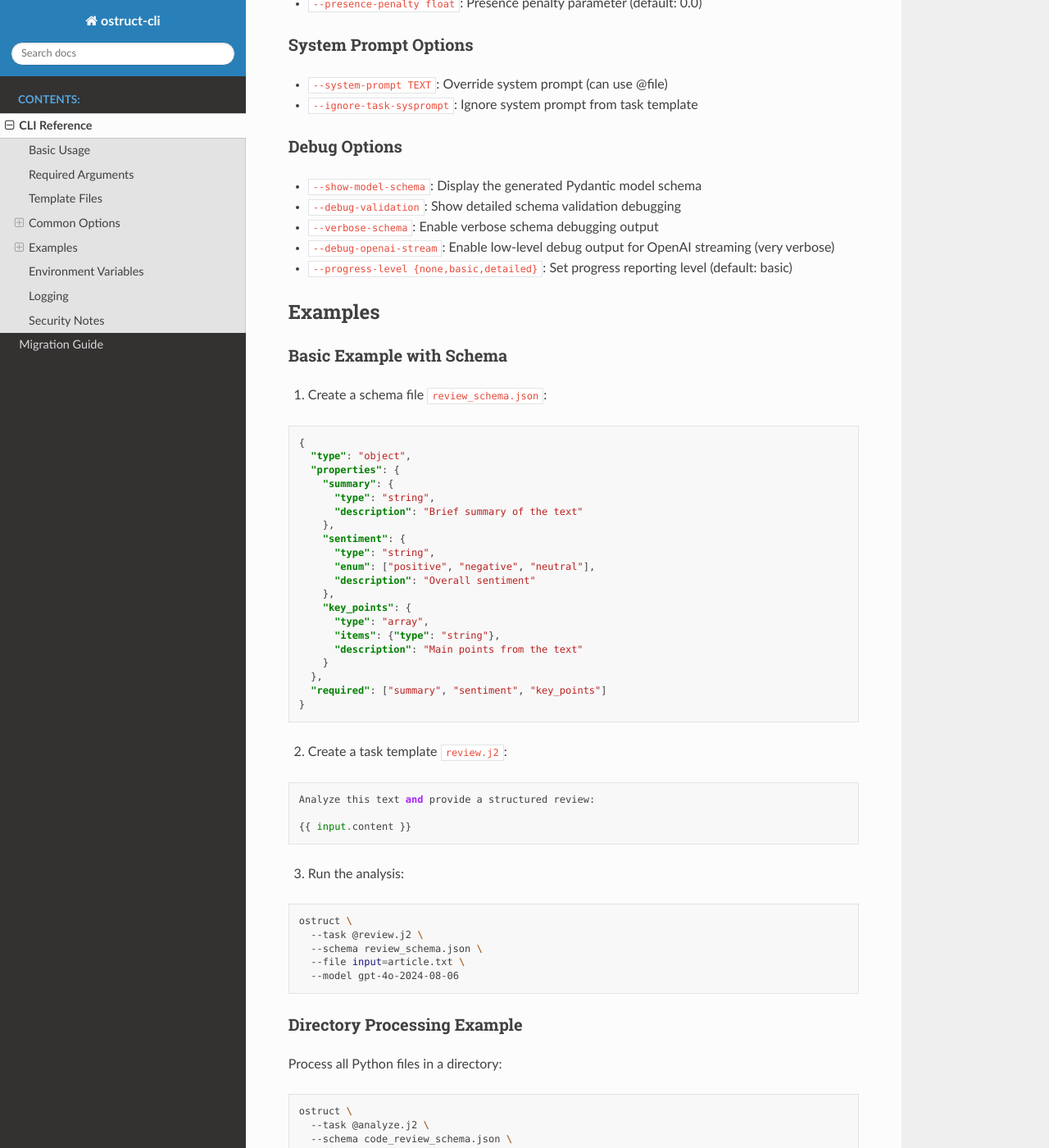
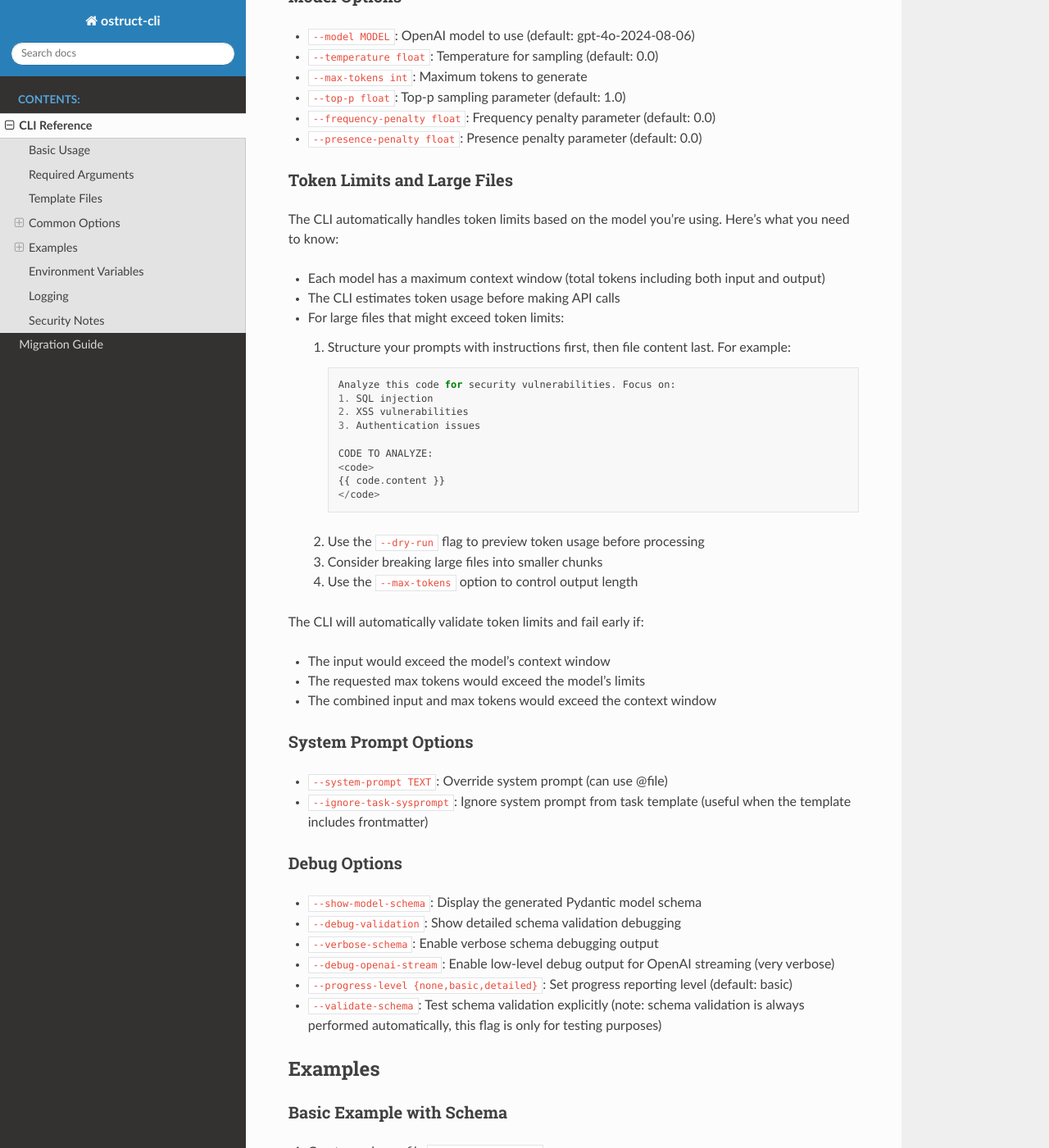
Before and after one commit to yaniv-golan/ostruct, a Sphinx documentation site: the page built from docs/source/cli.md, in a window 1280 px wide and 1400 px high, scrolled down 1420 px. Shown: the whole window at 82% size. Built offline with Sphinx 7.4.7 and the Read the Docs theme 3.1.0, drawn with Linux system fonts in a browser that asks for light colours; some of the changed text lies outside the part shown.

Commit message:
Updated docs

````diff
--- a/docs/source/cli.md
+++ b/docs/source/cli.md
@@ -20,6 +20,15 @@
 - Enables proper syntax highlighting in most editors
 - Makes it clear the file contains template logic
 - Follows industry standards for Jinja2 templates
+
+Templates can include system prompts using YAML frontmatter at the start of the file:
+
+```
+---
+system_prompt: You are an expert code reviewer focusing on security.
+---
+Review this code: {{ code.content }}
+```
 
 While the CLI accepts templates with any extension (when prefixed with `@`), we recommend using `.j2` for better tooling support and clarity.
 
@@ -48,10 +57,41 @@
 - `--frequency-penalty float`: Frequency penalty parameter (default: 0.0)
 - `--presence-penalty float`: Presence penalty parameter (default: 0.0)
 
+### Token Limits and Large Files
+
+The CLI automatically handles token limits based on the model you're using. Here's what you need to know:
+
+- Each model has a maximum context window (total tokens including both input and output)
+- The CLI estimates token usage before making API calls
+- For large files that might exceed token limits:
+  1. Structure your prompts with instructions first, then file content last. For example:
+
+     ```
+     Analyze this code for security vulnerabilities. Focus on:
+     1. SQL injection
+     2. XSS vulnerabilities
+     3. Authentication issues
+
+     CODE TO ANALYZE:
+     <code>
+     {{ code.content }}
+     </code>
+     ```
+
+  2. Use the `--dry-run` flag to preview token usage before processing
+  3. Consider breaking large files into smaller chunks
+  4. Use the `--max-tokens` option to control output length
+
+The CLI will automatically validate token limits and fail early if:
+
+- The input would exceed the model's context window
+- The requested max tokens would exceed the model's limits
+- The combined input and max tokens would exceed the context window
+
 ### System Prompt Options
 
 - `--system-prompt TEXT`: Override system prompt (can use @file)
-- `--ignore-task-sysprompt`: Ignore system prompt from task template
+- `--ignore-task-sysprompt`: Ignore system prompt from task template (useful when the template includes frontmatter)
 
 ### Debug Options
 
@@ -60,6 +100,7 @@
 - `--verbose-schema`: Enable verbose schema debugging output
 - `--debug-openai-stream`: Enable low-level debug output for OpenAI streaming (very verbose)
 - `--progress-level {none,basic,detailed}`: Set progress reporting level (default: basic)
+- `--validate-schema`: Test schema validation explicitly (note: schema validation is always performed automatically, this flag is only for testing purposes)
 
 ## Examples
 
@@ -178,37 +219,39 @@
 
 ### Handling Large Files
 
-When working with large files, it's recommended to structure your prompt to place the file content at the end, delimited by clear markers. This helps the model better understand the context and improves processing of large documents.
+When working with large files, proper prompt structure is crucial for effective processing:
 
-1. Create a schema for claims extraction (`claims_schema.json`):
+1. Always place instructions before the content:
+   - Start with clear, specific instructions
+   - List any special considerations or focus areas
+   - Define the expected structure of the analysis
 
-```json
-{
-  "type": "object",
-  "properties": {
-    "claims": {
-      "type": "array",
-      "items": {
-        "type": "object",
-        "properties": {
-          "claim": {
-            "type": "string",
-            "description": "The extracted claim"
-          },
-          "source": {
-            "type": "string",
-            "description": "Source or context of the claim"
-          }
-        },
-        "required": ["claim"]
-      }
-    }
-  },
-  "required": ["claims"]
-}
-```
+2. Place file content at the end with clear delimiters:
 
-2. Run the analysis with delimited content:
+   ```
+   Review this Python code for performance issues.
+   Focus on:
+   - Time complexity
+   - Memory usage
+   - Database query efficiency
+
+   <python_code>
+   {{ code.content }}
+   </python_code>
+   ```
+
+   This structure helps because:
+   - The model sees instructions first, improving focus
+   - Delimiters help the model distinguish between instructions and content
+   - If content gets truncated due to token limits, the instructions remain intact
+
+3. Use consistent, meaningful delimiters:
+   - `<code>...</code>` for general code
+   - `<python>...</python>` for Python-specific code
+   - `<doc>...</doc>` for documentation
+   - `<text>...</text>` for general text
+
+Here's a complete example for claims extraction:
 
 ```bash
 ostruct \
````
Also changed, not shown: docs/source/index.rst (+18 -2 lines), docs/source/migration.md (+19 -11 lines).
